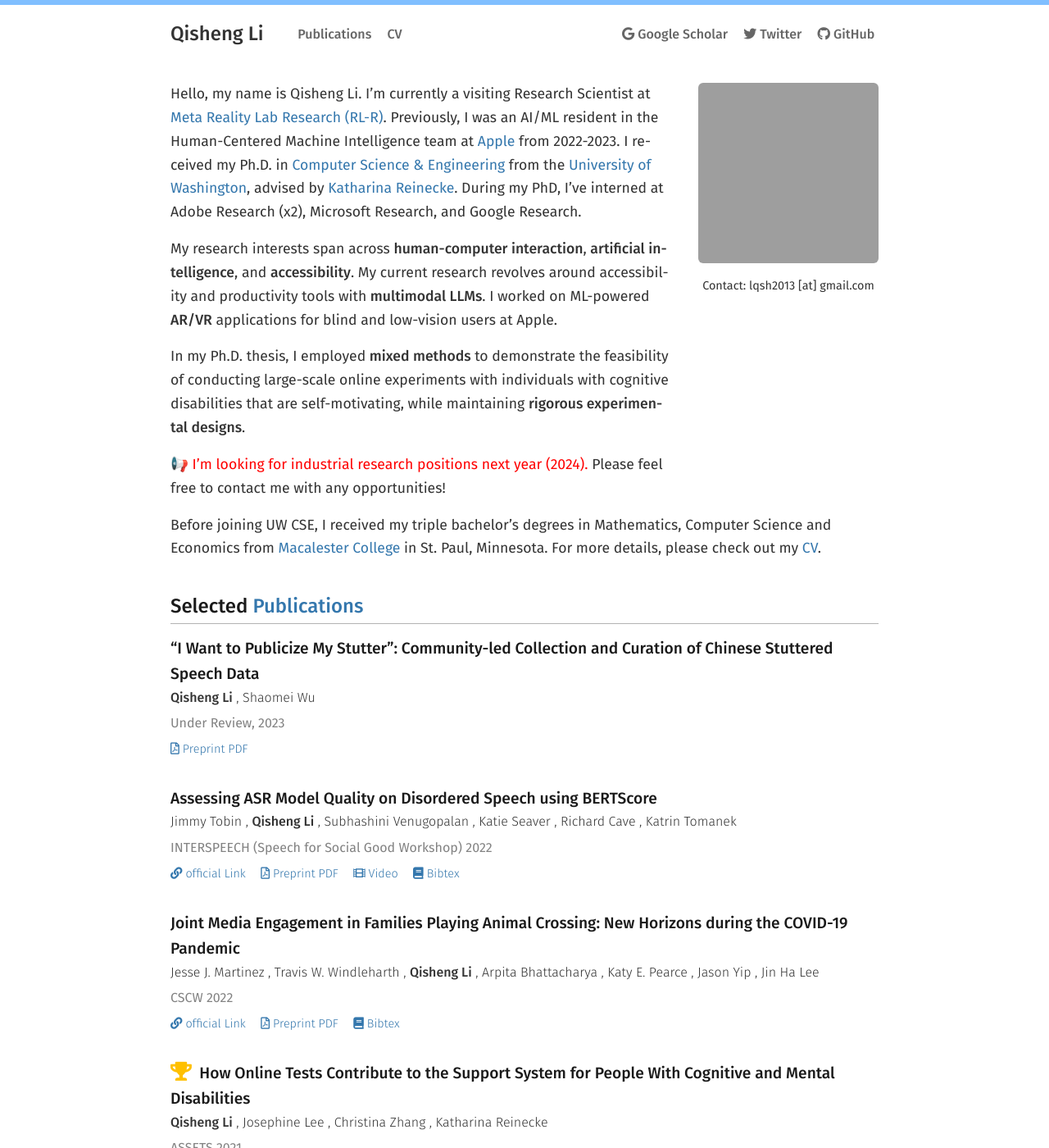
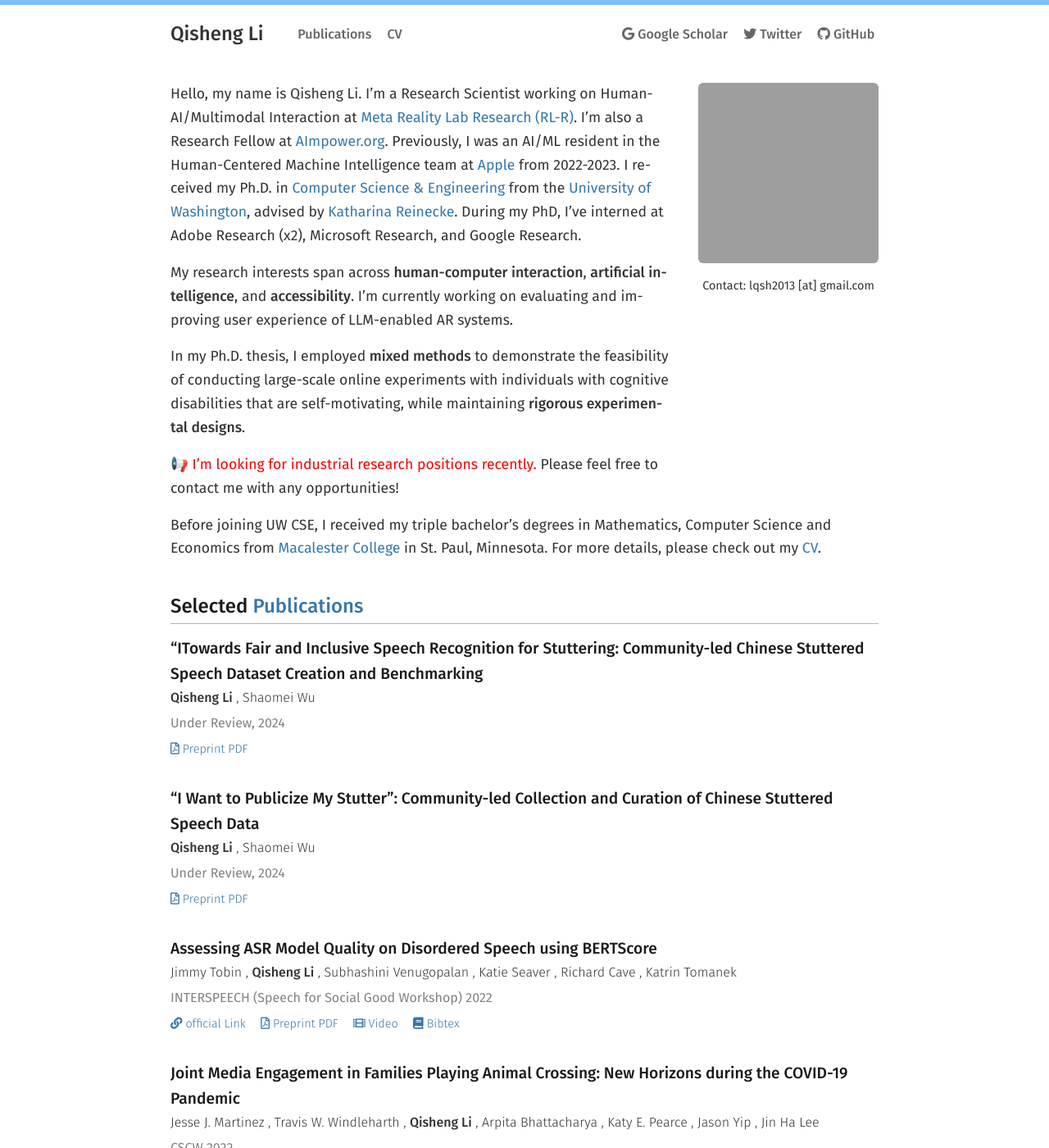
Before and after one commit to QishengLi/my_website, a Jekyll site: the page built from index.markdown, in a window 1280 px wide and 1400 px high. Shown: the whole window at 82% size. Built offline with Jekyll 4.4.1, drawn with Linux system fonts in a browser that asks for light colours; nearby versions of some CDN libraries; grey boxes are pictures that could not be loaded.

Commit message:
update recent papers

```diff
--- a/_data/publications.yml
+++ b/_data/publications.yml
@@ -1,3 +1,22 @@
+- id: StammerTalk-Data
+  title: "“ITowards Fair and Inclusive Speech Recognition for Stuttering: Community-led Chinese Stuttered Speech Dataset Creation and Benchmarking"
+  year: 2023
+  doi:
+  preprint: /files/2024-StammerTalk-Data.pdf
+  official:
+  authors:
+    - Qisheng Li
+    - Shaomei Wu
+  venue: Under Review, 2024
+  venue_tags:
+    - CHI
+  venue_location:
+  venue_url:
+  highlight: true
+  link:
+  type:
+    - Conference
+
 - id: StammerTalk
   title: "“I Want to Publicize My Stutter”: Community-led Collection and Curation of Chinese Stuttered Speech Data"
   year: 2023
@@ -7,9 +26,9 @@
   authors:
     - Qisheng Li
     - Shaomei Wu
-  venue: Under Review, 2023
+  venue: Under Review, 2024
   venue_tags:
-    - CHI
+    - CSCW
   venue_location:
   venue_url:
   highlight: true
--- a/index.markdown
+++ b/index.markdown
@@ -11,14 +11,15 @@ title: "Home"
 <div class="columns" markdown="1">
 <div class="intro" markdown="1">
 Hello, my name is Qisheng Li.
-I'm currently a visiting Research Scientist at [Meta Reality Lab Research (RL-R)][meta-rlr]. Previously, I was an AI/ML resident in the Human-Centered Machine Intelligence team at [Apple][apple] from 2022-2023.
-I received my Ph.D. in [Computer Science & Engineering][allen-school] from the [University of Washington][uw], advised by [Katharina Reinecke][kr-website]. During my PhD, I've interned at Adobe Research (x2), Microsoft Research, and Google Research.
+I'm a Research Scientist working on Human-AI/Multimodal Interaction at [Meta Reality Lab Research (RL-R)][meta-rlr]. I'm also a Research Fellow at [AImpower.org][aimpower].
+Previously, I was an AI/ML resident in the Human-Centered Machine Intelligence team at [Apple][apple] from 2022-2023. I received my Ph.D. in [Computer Science & Engineering][allen-school] from the [University of Washington][uw], advised by [Katharina Reinecke][kr-website]. During my PhD, I've interned at Adobe Research (x2), Microsoft Research, and Google Research.
 
-My research interests span across <b>human-computer interaction</b>, <b>artificial intelligence</b>, and <b>accessibility</b>. My current research revolves around accessibility and productivity tools with <b>multimodal LLMs</b>. I worked on ML-powered <b>AR/VR</b> applications for blind and low-vision users at Apple.
+My research interests span across <b>human-computer interaction</b>, <b>artificial intelligence</b>, and <b>accessibility</b>. I'm currently working on evaluating and improving user experience of LLM-enabled AR systems.
+<!-- My current research revolves around accessibility and productivity tools with <b>multimodal LLMs</b>. I worked on ML-powered <b>AR/VR</b> applications for blind and low-vision users at Apple.  -->
 
 In my Ph.D. thesis, I employed <b>mixed methods</b> to demonstrate the feasibility of conducting large-scale online experiments with individuals with cognitive disabilities that are self-motivating, while maintaining <b>rigorous experimental designs</b>.
 
-<span style='color:red'>📢 I'm looking for industrial research positions next year (2024).</span> Please feel free to contact me with any opportunities!
+<span style='color:red'>📢 I'm looking for industrial research positions recently.</span> Please feel free to contact me with any opportunities!
 </div>
 
 
@@ -84,6 +85,7 @@ For more details, please check out my [CV][cv].
 {% endfor %}
 </div> -->
 
+[aimpower]: https://aimpower.org/
 [meta-rlr]: https://about.meta.com/realitylabs/
 [apple]: https://www.apple.com/
 [allen-school]: https://www.cs.washington.edu/
```
Also changed, not shown: 11 other files.
